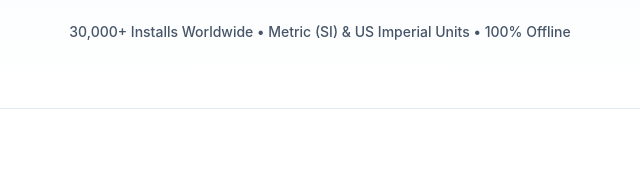
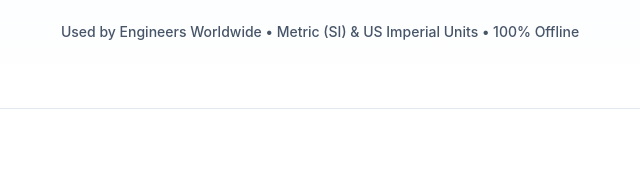
Before and after one commit to hydrowiz/HydroWiz, a plain HTML site: page index.html in a window 1280 px wide. Shown: the part 585-759 px from the top of the page, 320-960 px from the left. Drawn offline with Linux system fonts and the light colour scheme.

Commit message:
Update index.html

```diff
--- a/index.html
+++ b/index.html
@@ -414,7 +414,7 @@
         <a href="https://play.google.com/store/apps/details?id=com.hotmail.renzullo.antonio.hydrowizhqdl" target="_blank" rel="noopener" class="btn btn-primary">Download HydroWiz Pro</a>
         <a href="https://play.google.com/store/apps/details?id=com.hotmail.renzullo.antonio.hydrowizhqdlfree" target="_blank" rel="noopener" class="btn btn-outline">Try HydroWiz Lite (Free)</a>
       </div>
-      <div class="trust-bar">30,000+ Installs Worldwide &bull; Metric (SI) &amp; US Imperial Units &bull; 100% Offline</div>
+      <div class="trust-bar">Used by Engineers Worldwide &bull; Metric (SI) &amp; US Imperial Units &bull; 100% Offline</div>
     </div>
   </section>
 
```
